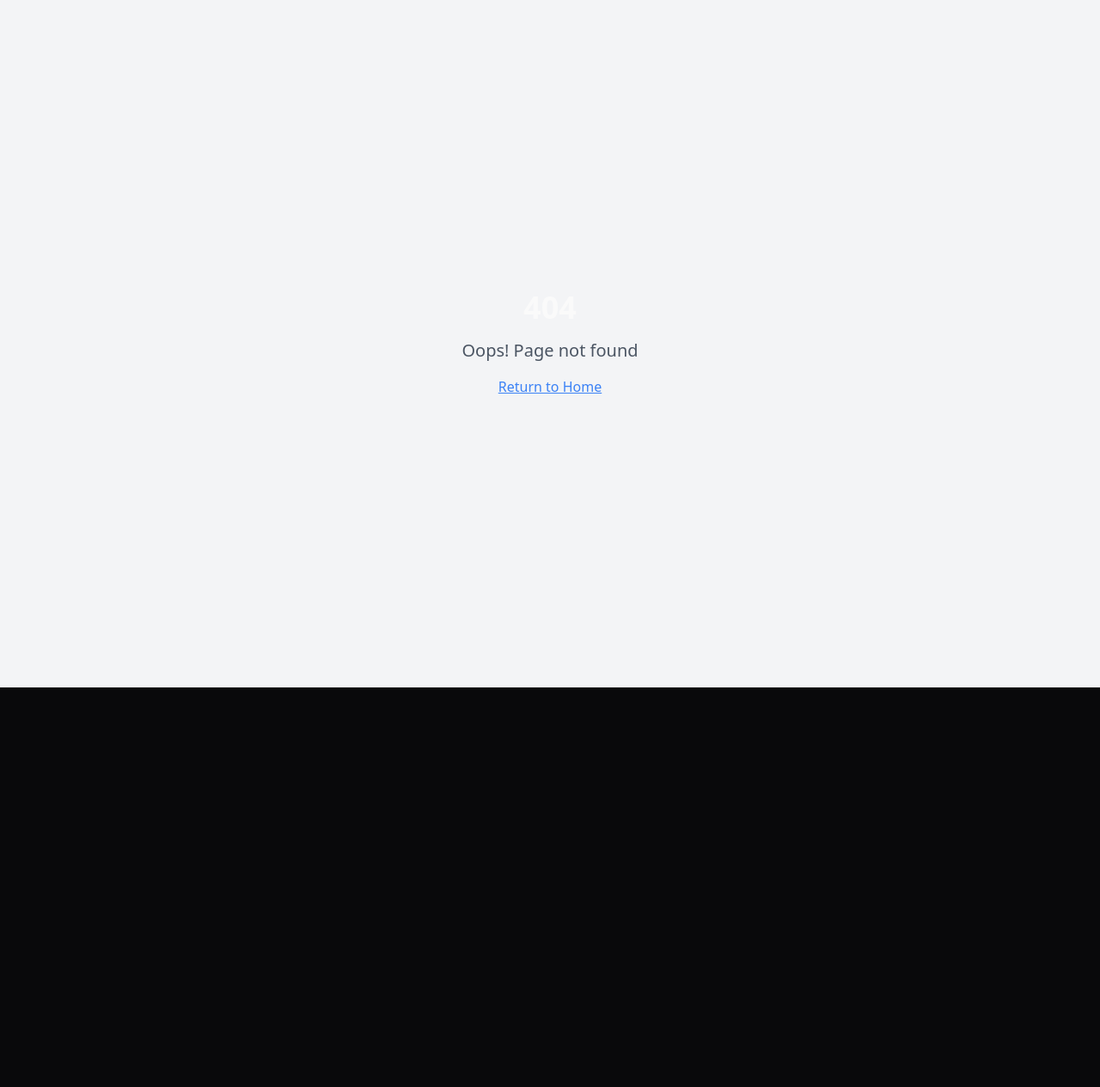
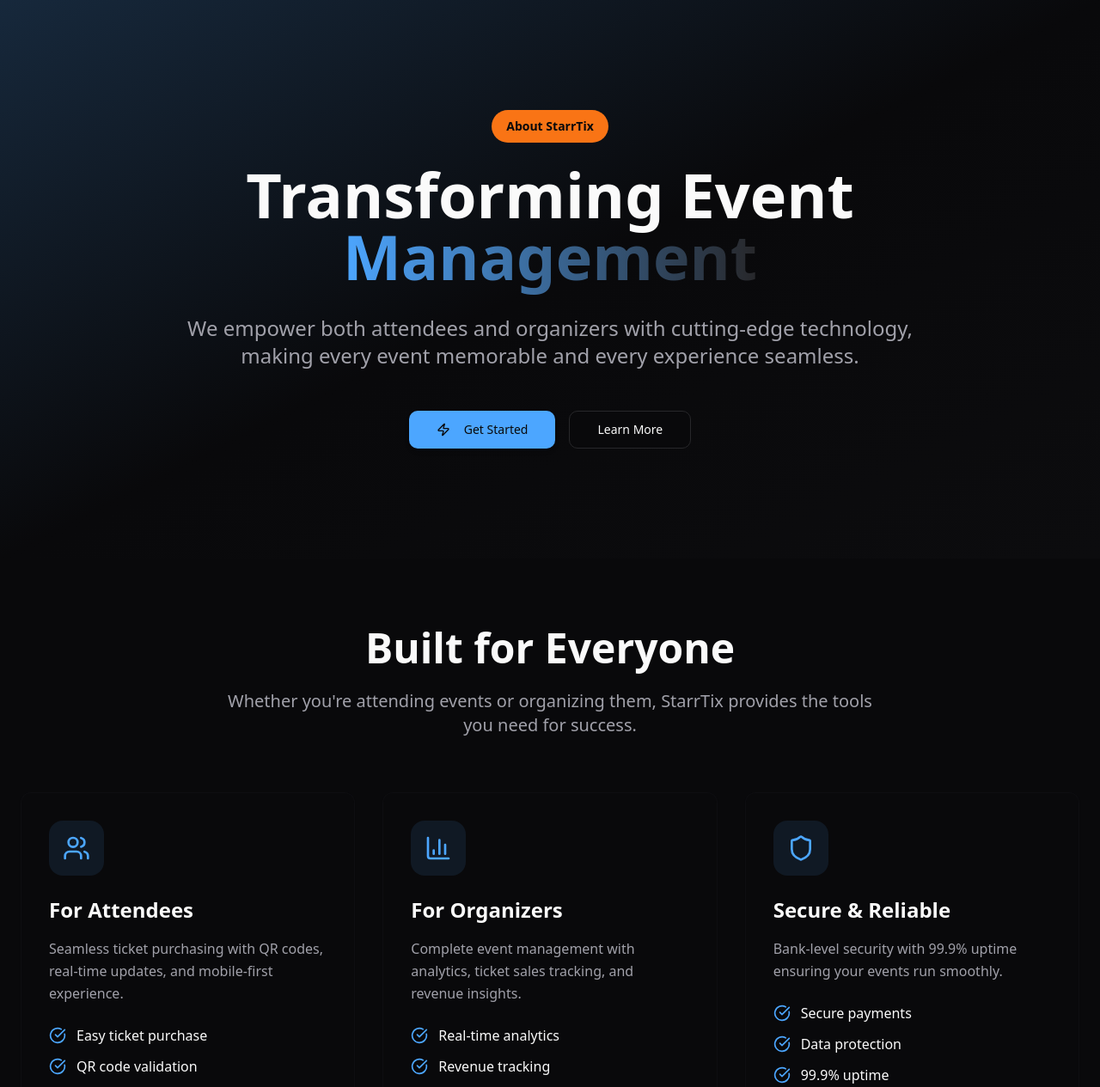
Before and after one commit to edwxrdbobb/venue-bloom-page, a React (Vite) app: page /about in a window 1280 px wide. Before the commit this address had no page. Shown: the top 1265 px of the page at 86% size. Before the commit the page ends 800 px from the top, so only its background shows below. Built offline with nearby package versions, Linux system fonts and the light colour scheme.

Commit message:
Add About Page
Create an About page using the provided images as inspiration for design patterns and layout.

```diff
--- a/src/App.tsx
+++ b/src/App.tsx
@@ -4,6 +4,7 @@ import { TooltipProvider } from "@/components/ui/tooltip";
 import { QueryClient, QueryClientProvider } from "@tanstack/react-query";
 import { BrowserRouter, Routes, Route } from "react-router-dom";
 import Index from "./pages/Index";
+import About from "./pages/About";
 import NotFound from "./pages/NotFound";
 
 const queryClient = new QueryClient();
@@ -16,6 +17,7 @@ const App = () => (
       <BrowserRouter>
         <Routes>
           <Route path="/" element={<Index />} />
+          <Route path="/about" element={<About />} />
           {/* ADD ALL CUSTOM ROUTES ABOVE THE CATCH-ALL "*" ROUTE */}
           <Route path="*" element={<NotFound />} />
         </Routes>
--- a/src/components/landing/Header.tsx
+++ b/src/components/landing/Header.tsx
@@ -8,7 +8,7 @@ const Header = () => {
   const navItems = [
     { label: "Features", href: "#features" },
     { label: "Pricing", href: "#pricing" },
-    { label: "About", href: "#about" },
+    { label: "About", href: "/about" },
     { label: "Contact", href: "#contact" }
   ];
 
--- /dev/null
+++ b/src/pages/About.tsx
@@ -0,0 +1,246 @@
+import { Card, CardContent } from "@/components/ui/card";
+import { Badge } from "@/components/ui/badge";
+import { Button } from "@/components/ui/button";
+import { CheckCircle, Users, Calendar, BarChart3, Shield, Zap } from "lucide-react";
+import { useEffect, useRef } from "react";
+import { gsap } from "gsap";
+import { ScrollTrigger } from "gsap/ScrollTrigger";
+
+gsap.registerPlugin(ScrollTrigger);
+
+const About = () => {
+  const heroRef = useRef<HTMLElement>(null);
+  const featuresRef = useRef<HTMLDivElement>(null);
+  const statsRef = useRef<HTMLDivElement>(null);
+
+  useEffect(() => {
+    // Hero animations
+    if (heroRef.current) {
+      gsap.fromTo(heroRef.current.children,
+        { opacity: 0, y: 50 },
+        {
+          opacity: 1,
+          y: 0,
+          duration: 1,
+          stagger: 0.2,
+          ease: "power3.out"
+        }
+      );
+    }
+
+    // Features cards animation
+    if (featuresRef.current) {
+      gsap.fromTo(featuresRef.current.children,
+        { opacity: 0, y: 30, scale: 0.95 },
+        {
+          opacity: 1,
+          y: 0,
+          scale: 1,
+          duration: 0.8,
+          stagger: 0.15,
+          ease: "power2.out",
+          scrollTrigger: {
+            trigger: featuresRef.current,
+            start: "top 80%",
+            end: "bottom 20%",
+          }
+        }
+      );
+    }
+
+    // Stats animation
+    if (statsRef.current) {
+      gsap.fromTo(statsRef.current.children,
+        { opacity: 0, scale: 0.8 },
+        {
+          opacity: 1,
+          scale: 1,
+          duration: 0.6,
+          stagger: 0.1,
+          ease: "back.out(1.7)",
+          scrollTrigger: {
+            trigger: statsRef.current,
+            start: "top 85%",
+          }
+        }
+      );
+    }
+  }, []);
+
+  const features = [
+    {
+      icon: <Users className="w-8 h-8" />,
+      title: "For Attendees",
+      description: "Seamless ticket purchasing with QR codes, real-time updates, and mobile-first experience.",
+      benefits: ["Easy ticket purchase", "QR code validation", "Event reminders", "Mobile tickets"]
+    },
+    {
+      icon: <BarChart3 className="w-8 h-8" />,
+      title: "For Organizers",
+      description: "Complete event management with analytics, ticket sales tracking, and revenue insights.",
+      benefits: ["Real-time analytics", "Revenue tracking", "Guest validation", "Admin dashboard"]
+    },
+    {
+      icon: <Shield className="w-8 h-8" />,
+      title: "Secure & Reliable",
+      description: "Bank-level security with 99.9% uptime ensuring your events run smoothly.",
+      benefits: ["Secure payments", "Data protection", "99.9% uptime", "24/7 support"]
+    }
+  ];
+
+  const stats = [
+    { number: "500K+", label: "Events Managed" },
+    { number: "2M+", label: "Happy Attendees" },
+    { number: "50+", label: "Countries" },
+    { number: "99.9%", label: "Uptime" }
+  ];
+
+  return (
+    <div className="min-h-screen bg-background">
+      {/* Hero Section */}
+      <section ref={heroRef} className="relative overflow-hidden py-20 lg:py-32">
+        <div className="absolute inset-0 bg-gradient-to-br from-primary/20 via-background to-accent/10" />
+        <div className="absolute inset-0 bg-[radial-gradient(ellipse_at_top,_var(--primary)_0%,_transparent_50%)] opacity-10" />
+
+        <div className="relative max-w-7xl mx-auto px-6">
+          <div className="text-center max-w-4xl mx-auto">
+            <Badge variant="secondary" className="mb-6 text-sm px-4 py-2">
+              About StarrTix
+            </Badge>
+            <h1 className="text-4xl md:text-6xl lg:text-7xl font-bold text-foreground mb-8">
+              Transforming Event
+              <span className="bg-gradient-to-r from-primary to-accent bg-clip-text text-transparent"> Management</span>
+            </h1>
+            <p className="text-xl md:text-2xl text-muted-foreground mb-12 leading-relaxed">
+              We empower both attendees and organizers with cutting-edge technology,
+              making every event memorable and every experience seamless.
+            </p>
+            <div className="flex flex-col sm:flex-row gap-4 justify-center">
+              <Button size="lg" className="bg-primary hover:bg-primary/90">
+                <Zap className="w-5 h-5 mr-2" />
+                Get Started
+              </Button>
+              <Button variant="outline" size="lg">
+                Learn More
+              </Button>
+            </div>
+          </div>
+        </div>
+      </section>
+
+      {/* Features Section */}
+      <section className="py-20 relative">
+        <div className="max-w-7xl mx-auto px-6">
+          <div className="text-center mb-16">
+            <h2 className="text-3xl md:text-5xl font-bold text-foreground mb-6">
+              Built for Everyone
+            </h2>
+            <p className="text-xl text-muted-foreground max-w-3xl mx-auto">
+              Whether you're attending events or organizing them, StarrTix provides
+              the tools you need for success.
+            </p>
+          </div>
+
+          <div ref={featuresRef} className="grid lg:grid-cols-3 gap-8">
+            {features.map((feature, index) => (
+              <Card key={index} className="blur-card border-border/20 hover:border-primary/30 transition-all duration-300 group">
+                <CardContent className="p-8">
+                  <div className="flex items-center justify-center w-16 h-16 rounded-2xl bg-primary/10 text-primary mb-6 group-hover:scale-110 transition-transform duration-300">
+                    {feature.icon}
+                  </div>
+                  <h3 className="text-2xl font-bold text-foreground mb-4">{feature.title}</h3>
+                  <p className="text-muted-foreground mb-6 leading-relaxed">{feature.description}</p>
+                  <ul className="space-y-3">
+                    {feature.benefits.map((benefit, idx) => (
+                      <li key={idx} className="flex items-center text-foreground">
+                        <CheckCircle className="w-5 h-5 text-primary mr-3 flex-shrink-0" />
+                        {benefit}
+                      </li>
+                    ))}
+                  </ul>
+                </CardContent>
+              </Card>
+            ))}
+          </div>
+        </div>
+      </section>
+
+      {/* Stats Section */}
+      <section className="py-20 relative">
+        <div className="absolute inset-0 bg-gradient-to-r from-primary/5 to-accent/5" />
+        <div className="relative max-w-7xl mx-auto px-6">
+          <div className="text-center mb-16">
+            <h2 className="text-3xl md:text-5xl font-bold text-foreground mb-6">
+              Trusted Globally
+            </h2>
+            <p className="text-xl text-muted-foreground">
+              Numbers that speak for our commitment to excellence
+            </p>
+          </div>
+
+          <div ref={statsRef} className="grid grid-cols-2 lg:grid-cols-4 gap-8">
+            {stats.map((stat, index) => (
+              <div key={index} className="text-center group">
+                <div className="text-4xl md:text-6xl font-bold text-primary mb-2 group-hover:scale-110 transition-transform duration-300">
+                  {stat.number}
+                </div>
+                <div className="text-lg font-semibold text-foreground">
+                  {stat.label}
+                </div>
+              </div>
+            ))}
+          </div>
+        </div>
+      </section>
+
+      {/* Mission Section */}
+      <section className="py-20">
+        <div className="max-w-7xl mx-auto px-6">
+          <div className="grid lg:grid-cols-2 gap-16 items-center">
+            <div>
+              <Badge variant="secondary" className="mb-6">
+                Our Mission
+              </Badge>
+              <h2 className="text-3xl md:text-5xl font-bold text-foreground mb-6">
+                Making Events
+                <span className="text-primary"> Effortless</span>
+              </h2>
+              <p className="text-xl text-muted-foreground mb-8 leading-relaxed">
+                We believe that organizing and attending events should be simple, secure, and enjoyable.
+                Our platform bridges the gap between organizers and attendees, creating seamless experiences
+                that everyone loves.
+              </p>
+              <div className="space-y-4">
+                <div className="flex items-center">
+                  <Calendar className="w-6 h-6 text-primary mr-4" />
+                  <span className="text-foreground">Streamlined event creation and management</span>
+                </div>
+                <div className="flex items-center">
+                  <Shield className="w-6 h-6 text-primary mr-4" />
+                  <span className="text-foreground">Enterprise-grade security and reliability</span>
+                </div>
+                <div className="flex items-center">
+                  <BarChart3 className="w-6 h-6 text-primary mr-4" />
+                  <span className="text-foreground">Data-driven insights for better events</span>
+                </div>
+              </div>
+            </div>
+            <div className="relative">
+              <div className="blur-card p-8 border-border/20">
+                <div className="aspect-square bg-gradient-to-br from-primary/20 to-accent/20 rounded-2xl flex items-center justify-center">
+                  <div className="text-center">
+                    <Users className="w-16 h-16 text-primary mx-auto mb-4" />
+                    <h3 className="text-2xl font-bold text-foreground mb-2">Event Excellence</h3>
+                    <p className="text-muted-foreground">Connecting people through memorable experiences</p>
+                  </div>
+                </div>
+              </div>
+            </div>
+          </div>
+        </div>
+      </section>
+    </div>
+  );
+};
+
+export default About;
```
